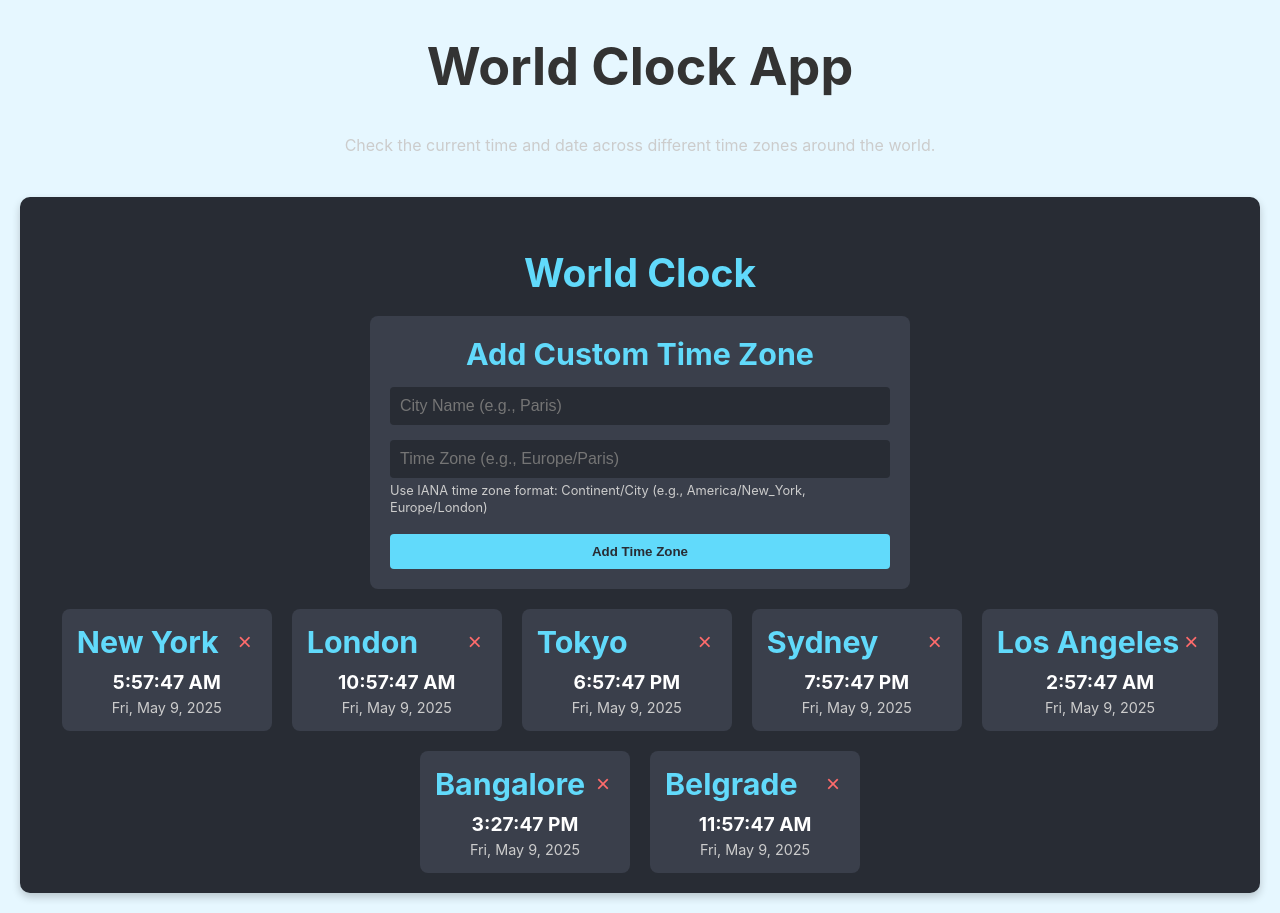
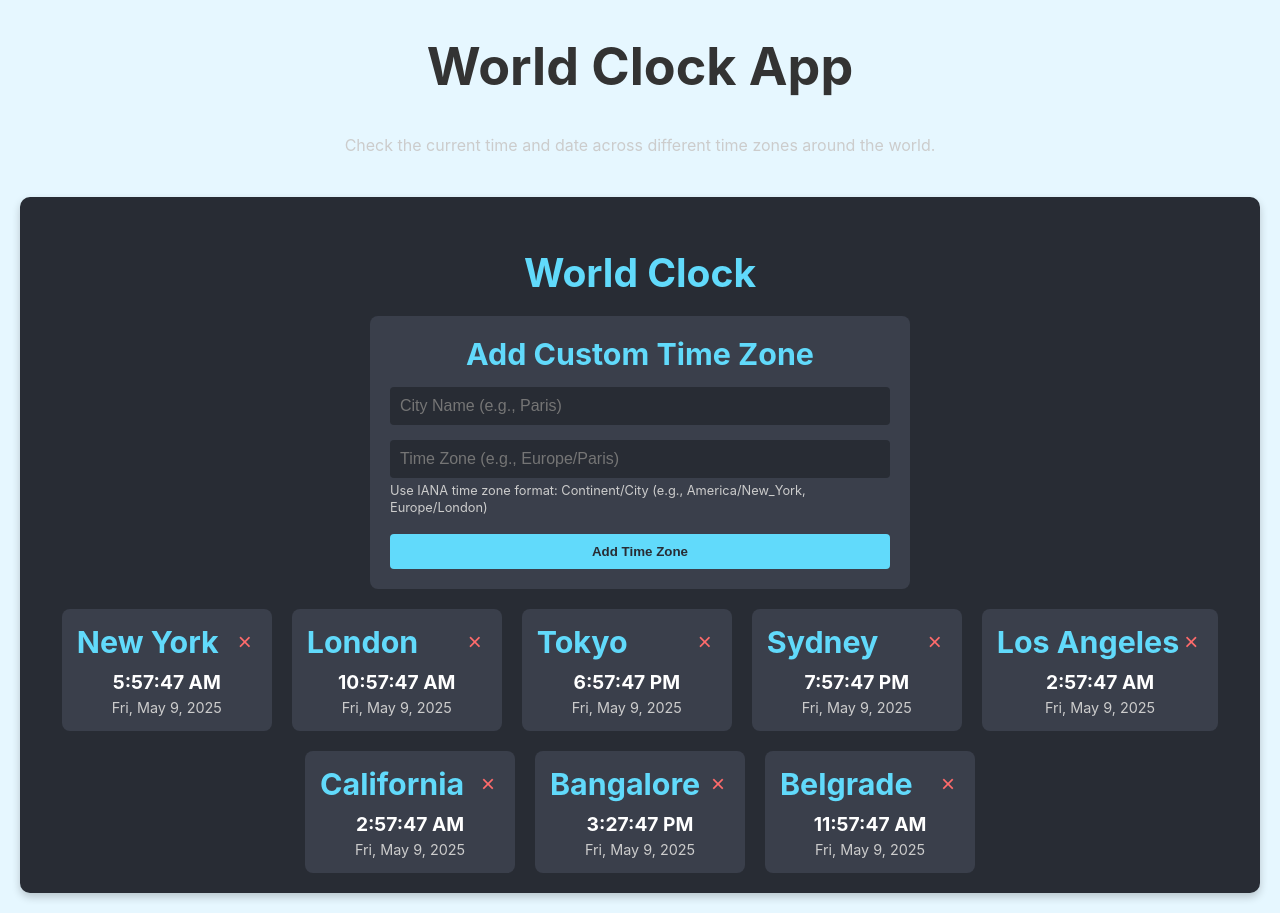
Before and after one commit to ibrahimimran-jetbrains/junie-demo, a React (Create React App) app: page / in a window 1280 px wide. Built offline with nearby package versions, Linux system fonts and the light colour scheme.

Commit message:
Add California to the list of cities in WorldClock component

```diff
--- a/src/components/WorldClock.js
+++ b/src/components/WorldClock.js
@@ -15,6 +15,7 @@ function WorldClock() {
     { name: 'Tokyo', zone: 'Asia/Tokyo' },
     { name: 'Sydney', zone: 'Australia/Sydney' },
     { name: 'Los Angeles', zone: 'America/Los_Angeles' },
+    { name: 'California', zone: 'America/Los_Angeles' },
     { name: 'Bangalore', zone: 'Asia/Kolkata' },
     { name: 'Belgrade', zone: 'Europe/Belgrade' }
   ]);
```
